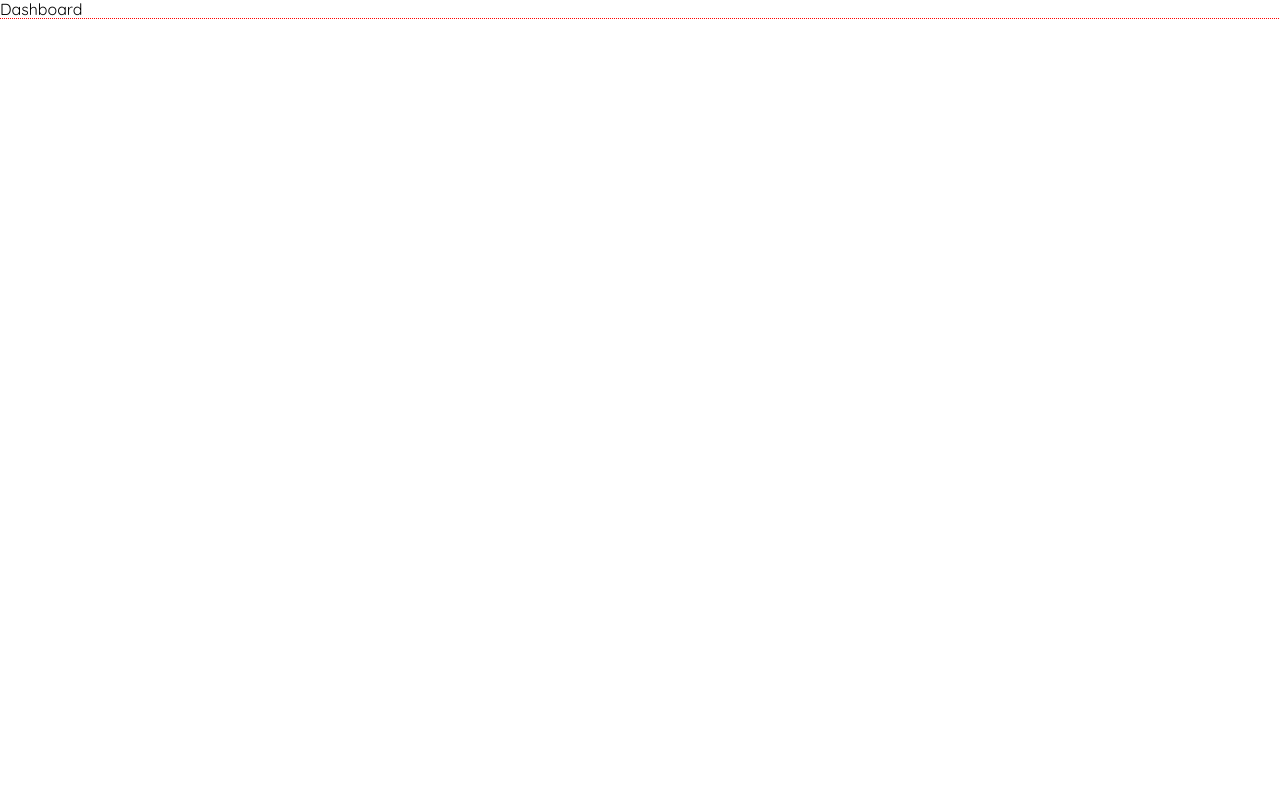
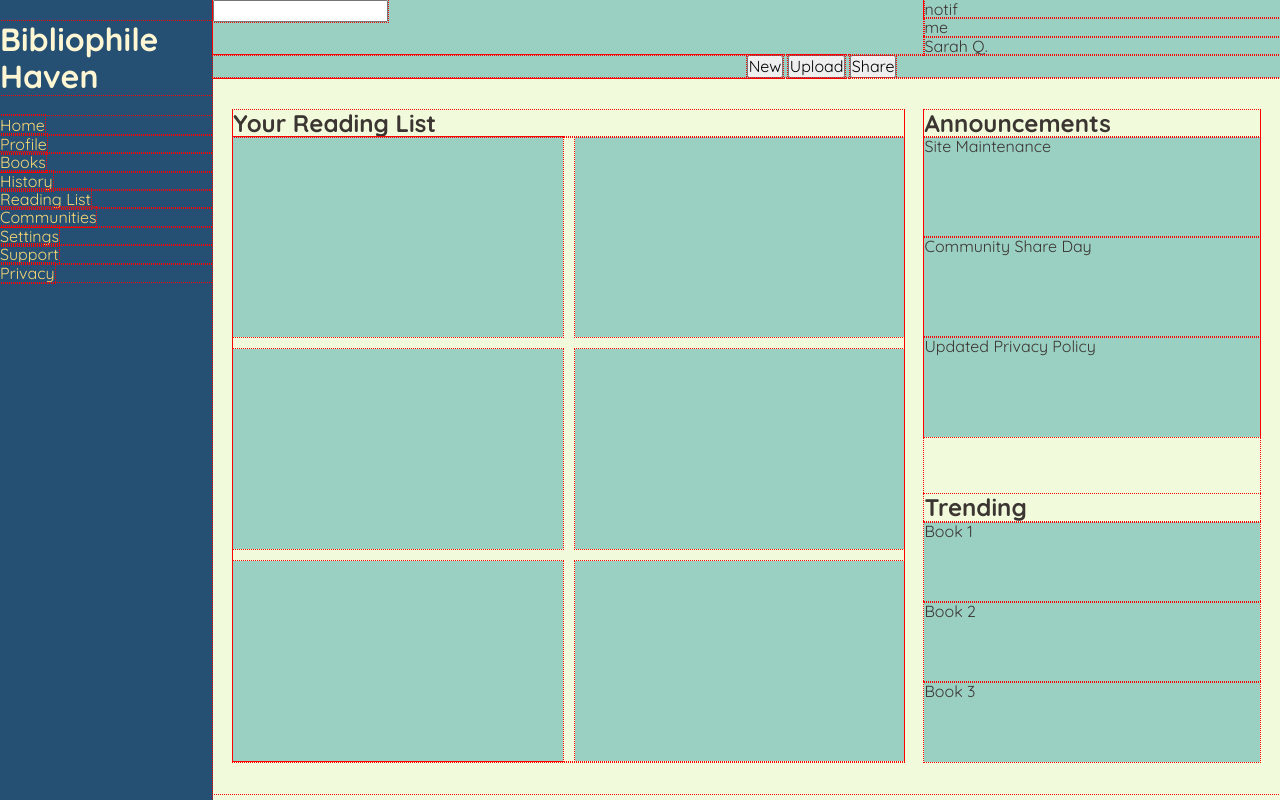
Before and after one commit to xgsarah/admin-dashboard, a plain HTML site: page index.html in a window 1280 px wide. Drawn offline with Linux system fonts and the light colour scheme.

Commit message:
add layout

```diff
--- a/index.html
+++ b/index.html
@@ -3,9 +3,81 @@
   <head>
     <meta charset="UTF-8" />
     <meta name="viewport" content="width=device-width, initial-scale=1.0" />
-    <title>Admin Dashboard</title>
+    <title>Bibliophile Haven | Admin Dashboard</title>
     <link rel="stylesheet" href="normalize.css" />
     <link rel="stylesheet" href="styles.css" />
   </head>
-  <body>Dashboard</body>
+  <body>
+    <nav>
+      <div class="branding"><h1>Bibliophile Haven</h1></div>
+      <ul>
+        <li><a href="#">Home</a></li>
+        <li><a href="#">Profile</a></li>
+        <li><a href="#">Books</a></li>
+        <li><a href="#">History</a></li>
+        <li><a href="#">Reading List</a></li>
+        <li><a href="#">Communities</a></li>
+      </ul>
+      <ul>
+        <li><a href="#">Settings</a></li>
+        <li><a href="#">Support</a></li>
+        <li><a href="#">Privacy</a></li>
+      </ul>
+    </nav>
+    <main>
+      <header>
+        <section class="top-header">
+          <div class="search-bar">
+            <input type="text" name="search" id="search" />
+          </div>
+          <div class="profile">
+            <div class="notification">notif</div>
+            <div class="account">
+              <div class="profile-picture">me</div>
+              <div class="profile-name">Sarah Q.</div>
+            </div>
+          </div>
+        </section>
+        <section class="bottom-header">
+          <div class="profile-card"></div>
+          <div class="actions">
+            <button>New</button>
+            <button>Upload</button>
+            <button>Share</button>
+          </div>
+        </section>
+      </header>
+      <section class="container">
+        <section class="reading-list">
+          <div class="title"><h2>Your Reading List</h2></div>
+          <div class="contents">
+            <div class="book-card"></div>
+            <div class="book-card"></div>
+            <div class="book-card"></div>
+            <div class="book-card"></div>
+            <div class="book-card"></div>
+            <div class="book-card"></div>
+          </div>
+        </section>
+        <section class="aside">
+          <div class="announcements">
+            <div class="title"><h2>Announcements</h2></div>
+            <div class="contents">
+              <div class="announcement">Site Maintenance</div>
+              <div class="announcement">Community Share Day</div>
+              <div class="announcement">Updated Privacy Policy</div>
+            </div>
+          </div>
+          <div class="trending">
+            <div class="title"><h2>Trending</h2></div>
+            <div class="contents">
+              <div class="trending-book">Book 1</div>
+              <div class="trending-book">Book 2</div>
+              <div class="trending-book">Book 3</div>
+            </div>
+          </div>
+        </section>
+      </section>
+    </main>
+  </body>
 </html>
--- a/styles.css
+++ b/styles.css
@@ -6,6 +6,80 @@
   padding: 0;
 }
 
+:root {
+  --sidebar-bg: #265073;
+  --header-bg: #9ad0c2;
+  --main-bg: #f1fada;
+  --primary-text: #3c3633;
+  --secondary-text: #fff7d4;
+  --highlight-text: #f6d776;
+}
+
 body {
   font-family: 'Quicksand', sans-serif;
+  color: var(--primary-text);
+  display: grid;
+  grid-template-columns: 2fr 10fr;
+  grid-template-rows: 1fr;
+  height: 100vh;
 }
+
+nav {
+  background: var(--sidebar-bg);
+  color: var(--secondary-text);
+}
+
+nav a {
+  color: var(--highlight-text);
+  text-decoration: none;
+}
+
+main {
+  background: var(--main-bg);
+}
+
+header {
+  background: var(--header-bg);
+}
+
+.top-header {
+  display: grid;
+  grid-template-columns: 8fr 4fr;
+}
+
+.bottom-header {
+  display: grid;
+  grid-template-columns: 6fr 6fr;
+}
+
+.container {
+  display: grid;
+  grid-template-columns: 8fr 4fr;
+  padding: 32px 20px;
+  gap: 20px;
+}
+
+.reading-list .contents {
+  display: grid;
+  grid-template-columns: repeat(2, 6fr);
+  gap: 12px;
+}
+
+.book-card {
+  background: var(--header-bg);
+  height: 200px;
+}
+
+.announcements {
+  margin-bottom: 57px;
+}
+
+.announcement {
+  background: var(--header-bg);
+  height: 100px;
+}
+
+.trending-book {
+  background: var(--header-bg);
+  height: 80px;
+}
```
